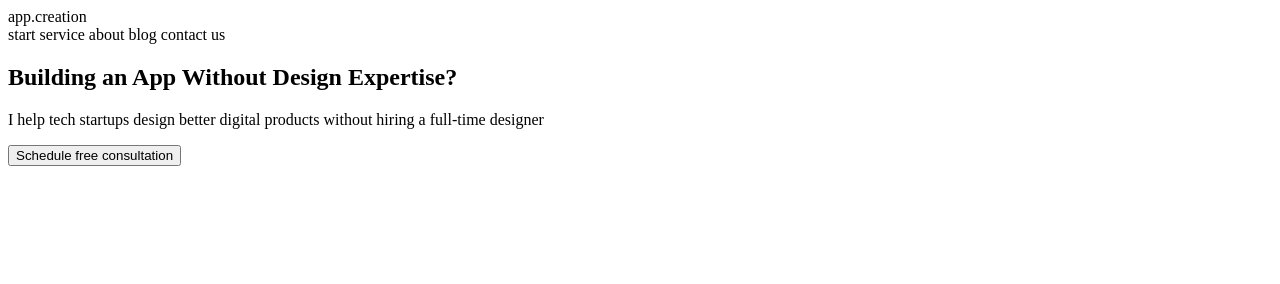
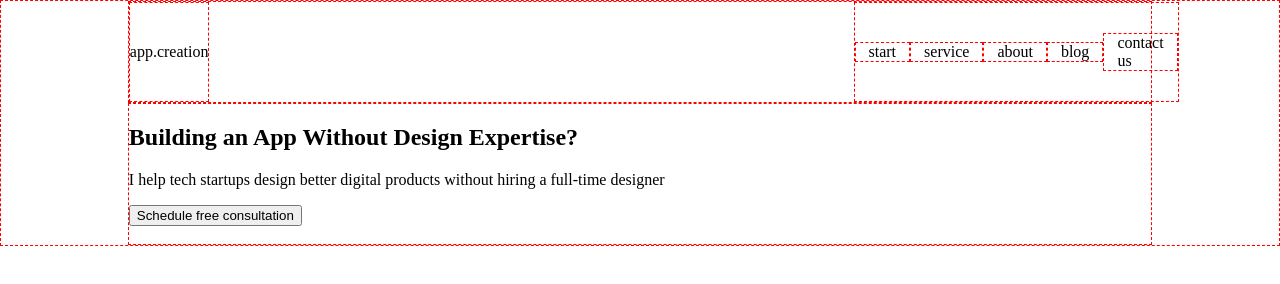
Before and after one commit to WebHeroSchool/IrinaAfonina, a plain HTML site: page index.html in a window 1280 px wide. Drawn offline with Linux system fonts and the light colour scheme.

Commit message:
изменено название папки стилей, расставлены пробелы в css

```diff
--- a/index.html
+++ b/index.html
@@ -3,7 +3,7 @@
 <head>
 	<meta charset="utf-8">
 	<link href="https://fonts.googleapis.com/css2?family=Roboto:wght@700&display=swap" rel="stylesheet">
-	<link href="style.css" rel="stylesheet">
+	<link href="styles.css" rel="stylesheet">
 	<title>Мой первый сайт</title>
 </head>
 <body>
--- a/styles.css
+++ b/styles.css
@@ -1,3 +1,43 @@
 .title {
 	font-family: 'Roboto', sans-serif;
 }
+
+body {
+  margin: 0;
+  border: dashed 1px red;
+}
+
+.header, .main-section {
+  margin: auto;
+  width: 80%;
+  border: dashed 1px red;
+}
+
+.header {
+    display: flex;
+  justify-content: space-between;
+}
+
+.logo, .menu {
+  display: inline-block;
+  border: dashed 1px red;
+}
+
+.logo {
+  margin-right: 63%;
+  padding: 40px 0;
+}
+
+.menu {
+  display:flex;
+  align-items: center;
+}
+
+.menu__item {
+  padding: 0 13px;
+  border: dashed 1px red;
+}
+
+.menu__item: last-child {
+  padding-right: 0;
+}
```
